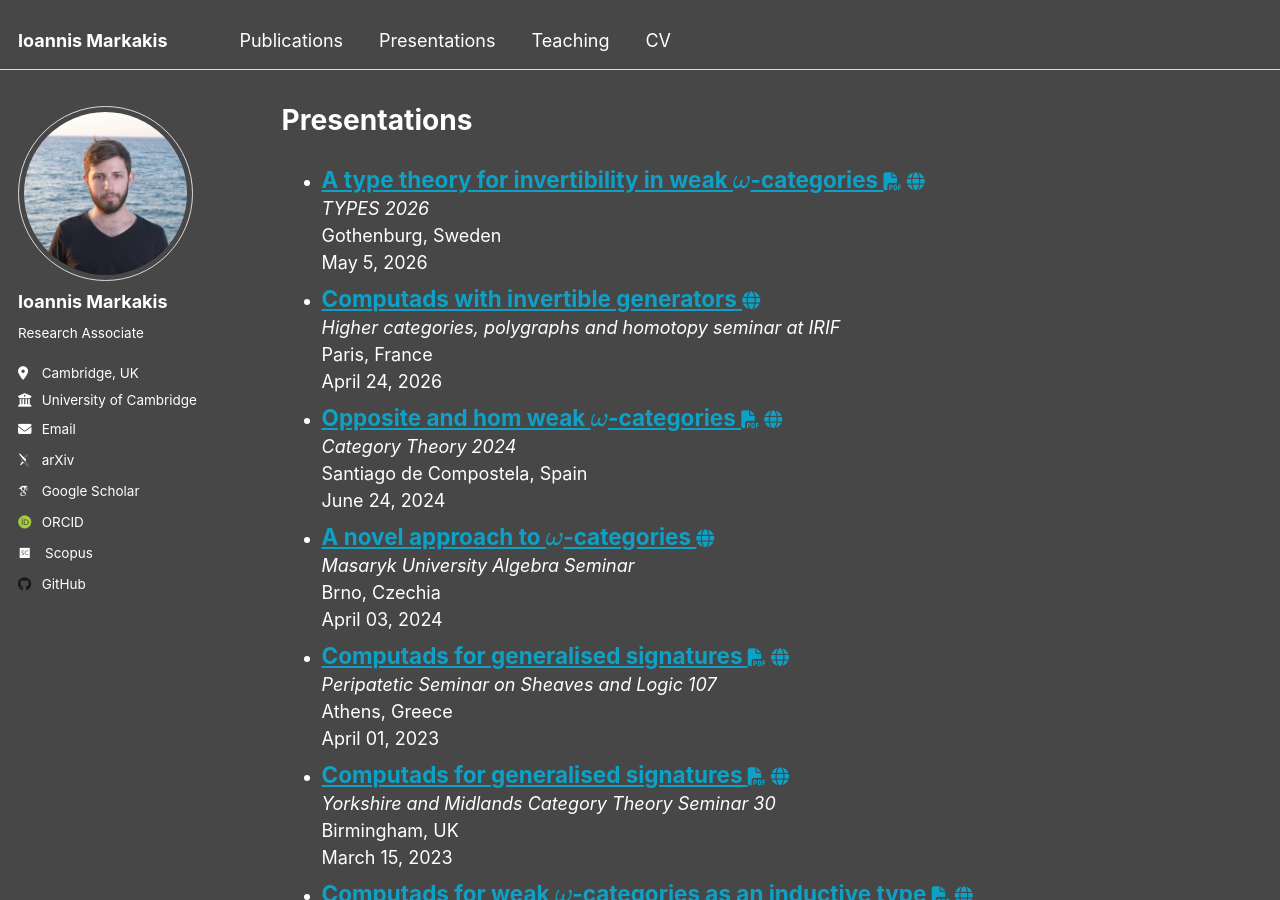
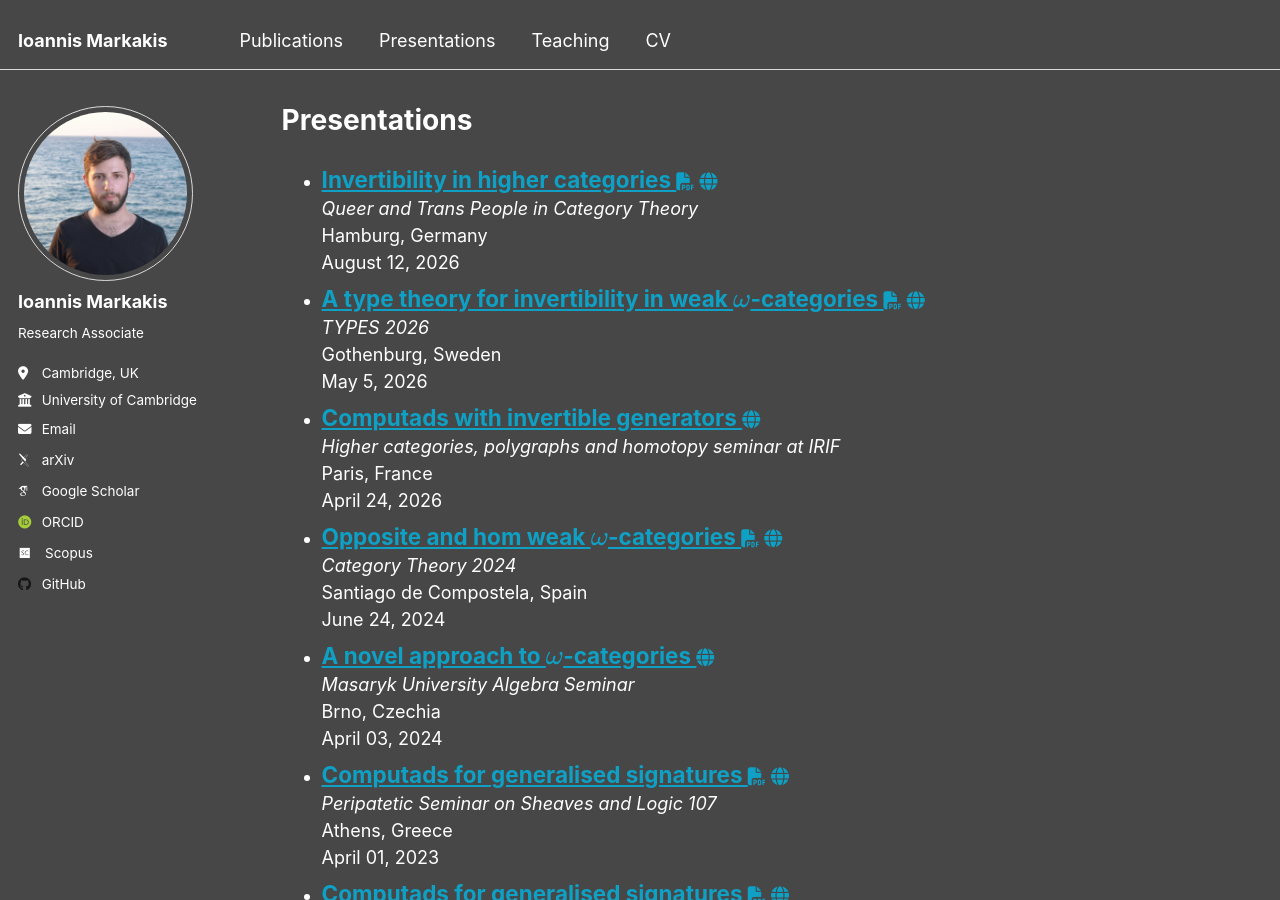
Before and after one commit to jmarkakis/jmarkakis.github.io, a Jekyll site: the page built from _pages/presentations.html, in a window 1280 px wide and 900 px high. Built offline with Jekyll 4.4.1, drawn with Linux system fonts in a browser that asks for light colours; some web fonts are replaced.

Commit message:
Updated webpage

```diff
--- a/_data/conferences.yml
+++ b/_data/conferences.yml
@@ -1,4 +1,9 @@
 main:
+
+  - title: Higher Structures in Category Theory, Homotopy Theory and Type Theory
+    url: https://sites.google.com/view/higherstructures/home?authuser=0
+    location: University of Aberdeen, Aberdeen, UK
+    date: September 2026
 
   - title: Queer and Trans People in Category Theory
     url: https://www.conferences.uni-hamburg.de/event/684/
--- a/_data/presentations.yml
+++ b/_data/presentations.yml
@@ -1,4 +1,11 @@
 main:
+
+  - title:  Invertibility in higher categories
+    venue: Queer and Trans People in Category Theory
+    location: Hamburg, Germany
+    date: August 12, 2026
+    pdf : ./files/2026-QTCat.pdf
+    page: https://www.conferences.uni-hamburg.de/event/684/
 
   - title:  A type theory for invertibility in weak \(\omega\)-categories
     venue: TYPES 2026
```
Also changed, not shown: _data/publications.yml (+7 -0 lines), _data/teaching.yml (+7 -3 lines), 2 other files.
